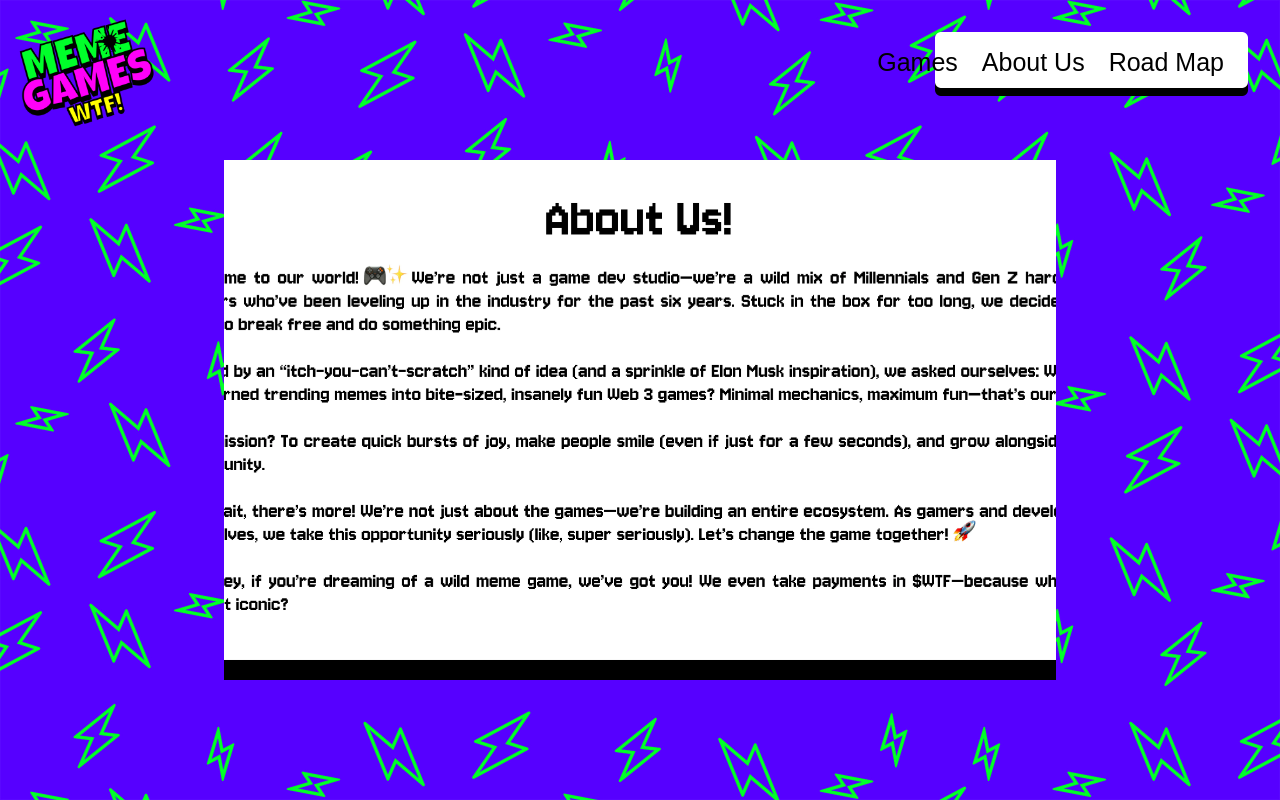
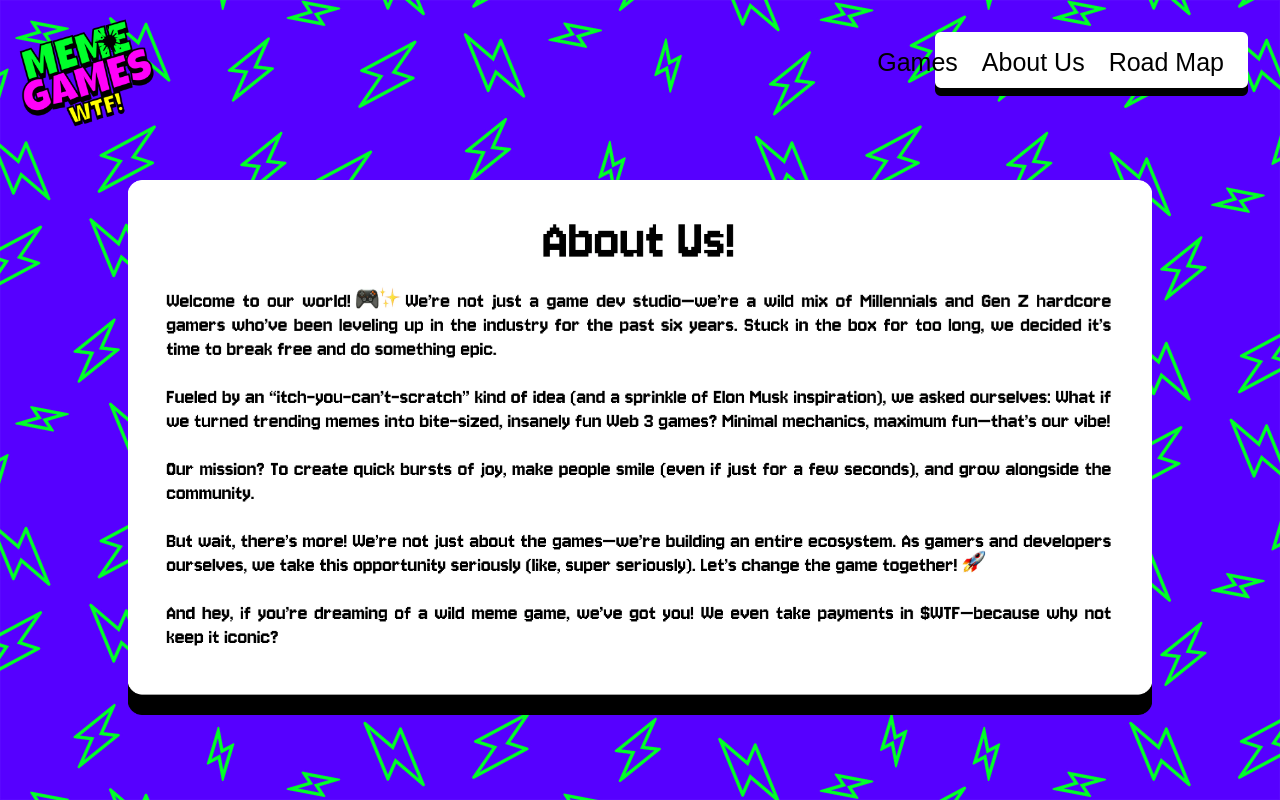
Before and after one commit to MemeGamesWTF/meme-games-wtf, a React (Vite) app: page /about in a window 1280 px wide. Built offline with nearby package versions, Linux system fonts and the light colour scheme; a web font is replaced by a local one.

Commit message:
mac screen bugs fixed

```diff
--- a/src/components/AboutUs.css
+++ b/src/components/AboutUs.css
@@ -15,6 +15,22 @@
 
 .backbutton{
     display: none;
+}
+
+
+@media screen and (max-width: 1280px) and (max-height: 800px) {
+    .aboutus-container {
+        background-image: url('../assets/about4.webp'); /* Update the path as needed */
+        background-size: cover;
+        background-position: center;
+        background-repeat: no-repeat;
+        width: 80%;
+        height: 535px;
+        margin-left: 10%;
+        margin-right: 10%;
+        margin-top:20px; /*CHANGE LATER*/
+        margin-bottom: 20px;
+    }
 }
 
 
--- a/src/components/HomePage.css
+++ b/src/components/HomePage.css
@@ -67,7 +67,11 @@
 
 
 
-
+@media screen and (max-width: 1280px) and (max-height: 800px) {
+  .main2 {
+    @apply grid-cols-3 gap-x-24;
+  }
+}
 
 
 
```
